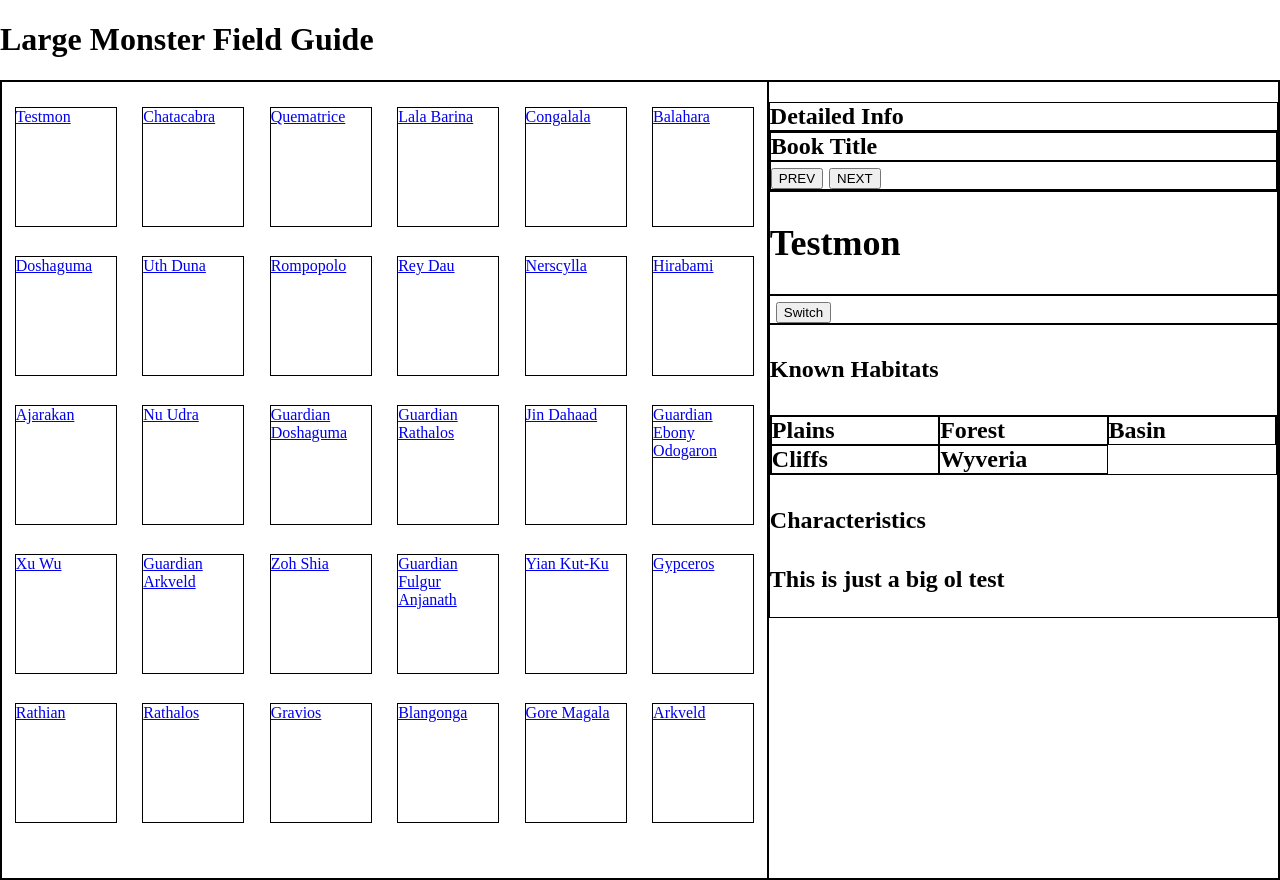
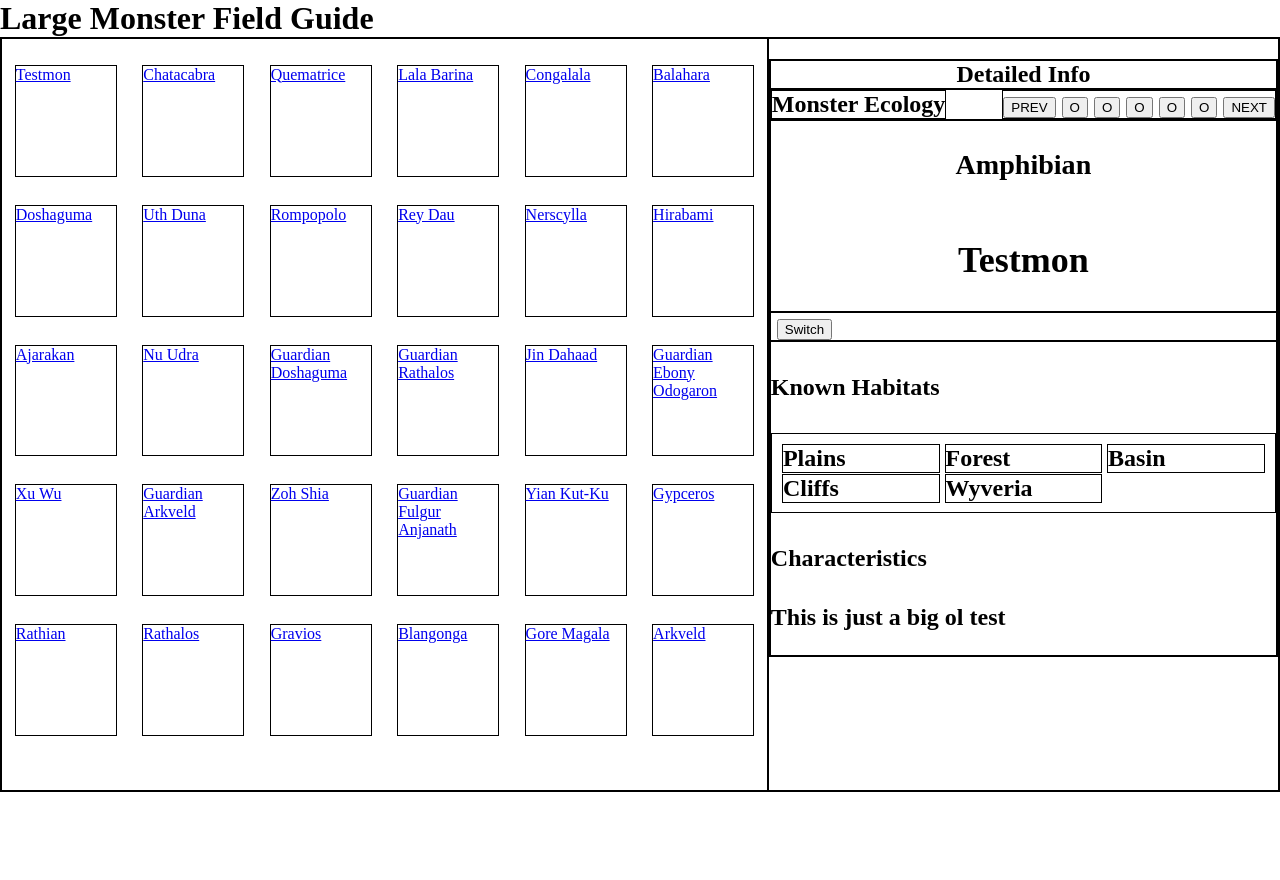
Before and after one commit to ansorokey/mhwilds, a Flask app: page /monsters in a window 1280 px wide. After the commit the page ends 792 px from the top, so only its background shows below. Run offline with Flask 3, Linux system fonts and the light colour scheme; data comes from the database, SQL or seed files in the repository.

Commit message:
Formatting and styling

```diff
--- a/app.py
+++ b/app.py
@@ -24,7 +24,7 @@ def returnData():
 def getMonster(monsterId):
     con = sqlite3.connect(dbsrc)
     cur = con.cursor()
-    res = cur.execute(f"SELECT id, name, characteristics, helpfulHints FROM large_monsters WHERE id={monsterId};").fetchone()
+    res = cur.execute(f"SELECT id, name, characteristics, helpfulHints, type FROM large_monsters WHERE id={monsterId};").fetchone()
     if res is None:
         con.close()
         return {'message': 'FAIL'}
@@ -34,13 +34,15 @@ def getMonster(monsterId):
         'id': res[0],
         'name': res[1],
         'characteristics': res[2],
-        'helpfulHints':res[3]
+        'helpfulHints':res[3],
+        'type':res[4]
     }
     habitats = cur.execute(f"SELECT plains, forest, basin, cliffs, wyveria FROM monster_locales WHERE monsterId={monster['id']}").fetchone()
     cur.close()
     return {
         'html': render_template('guide_details.html',
         name=monster['name'],
+        type=monster['type'],
         id=monster['id'],
         characteristics=monster['characteristics'],
         helpfulHints=monster['helpfulHints'],
--- a/static/script.js
+++ b/static/script.js
@@ -16,15 +16,34 @@ async function writeGuide(id, page) {
     const guideDetails = document.querySelector('#guide-details');
     guideDetails.innerHTML = `<h2>${data.html}</h2>`;
 
-    if(page === 1) {
-        const page1SwitchBtn = document.querySelector('#page-1-switch-btn');
+    switch(page) {
+        case 1:
+            const page1SwitchBtn = document.querySelector('#page-1-switch-btn');
+            page1SwitchBtn.addEventListener('click', () => {
+                document.querySelector('#page1-switch-a').classList.toggle('hidden');
+                document.querySelector('#page1-switch-b').classList.toggle('hidden');
+                page1SwitchBtn.dataset.showa = page1SwitchBtn.dataset.showa ? "False" : "True"
+            });
 
-        page1SwitchBtn.addEventListener('click', () => {
-            document.querySelector('#page1-switch-a').classList.toggle('hidden');
-            document.querySelector('#page1-switch-b').classList.toggle('hidden');
-            page1SwitchBtn.dataset.showa = page1SwitchBtn.dataset.showa ? "False" : "True"
-        })
-    }
+            document.querySelector('#book-title').innerText = "Monster Ecology";
+            break;
+
+        case 2:
+            document.querySelector('#book-title').innerText = "Suggested Strategy";
+            break;
+
+        case 3:
+            document.querySelector('#book-title').innerText = "Detailed Strategy";
+            break;
+
+        case 4:
+            document.querySelector('#book-title').innerText = "Obtainable Materials";
+            break;
+
+        case 5:
+            document.querySelector('#book-title').innerText = "Hunting Log";
+            break;
+        }
 }
 
 window.addEventListener('DOMContentLoaded', () => {
--- a/static/style.css
+++ b/static/style.css
@@ -1,6 +1,11 @@
+/* UNIVERSAL */
 * {
     box-sizing: border-box;
 }
+
+/*  */
+/* TAG */
+/*  */
 
 html, body {
     padding: 0;
@@ -9,14 +14,28 @@ html, body {
     height: 100%;
 }
 
+body {
+    max-height: 99%;
+}
+
+h1 {
+    flex-grow: 0;
+    padding: 0;
+    margin: 0;
+}
+
 div {
     border: 1px solid black;
 }
 
+/*  */
+/* ID */
+/*  */
+
 #guide-ctn {
-    display: flex;
     width: 100%;
     height: 100%;
+    flex-grow: 1;
 }
 
 #guide-list {
@@ -34,7 +53,22 @@ div {
 
 #guide-details {
     width: 40%;
+    max-height:100%;
+
 }
+
+#habitats-ctn {
+    display: grid;
+    grid-template-columns: repeat(3, 1fr);
+    grid-template-rows: repeat(2, 1fr);
+    column-gap: 1%;
+    row-gap: 3%;
+    padding: 2%;
+}
+
+/*  */
+/* CLASS */
+/*  */
 
 .monster-listing {
     width: 80%;
@@ -44,12 +78,27 @@ div {
     cursor: pointer;
 }
 
-#habitats-ctn {
-    display: grid;
-    grid-template-columns: repeat(3, 1fr);
-    grid-template-rows: repeat(2, 1fr);
-}
-
 .hidden {
     display: none;
 }
+
+.f {
+    display: flex;
+}
+
+.c {
+    flex-direction: column;
+}
+
+.center {
+    justify-content: center;
+    align-items: center;
+}
+
+.end {
+    justify-content: flex-end;
+}
+
+.s-b {
+    justify-content: space-between;
+}
--- a/templates/guide_details.html
+++ b/templates/guide_details.html
@@ -1,13 +1,22 @@
-<div>Detailed Info</div>
+<div id="guide-content">
 
+    <div class="f center">Detailed Info</div>
+
+
+    <div class="f s-b">
+        <div id="book-title">Book Title</div>
         <div>
-    <div>Book Title</div>
-    <div>
-        <button>PREV</button>
-        <button>NEXT</button>
+            <button class="pg-btn" data-page="Prev">PREV</button>
+            <button class="pg-btn" data-page="1">O</button>
+            <button class="pg-btn" data-page="2">O</button>
+            <button class="pg-btn" data-page="3">O</button>
+            <button class="pg-btn" data-page="4">O</button>
+            <button class="pg-btn" data-page="5">O</button>
+            <button class="pg-btn" data-page="Next">NEXT</button>
         </div>
     </div>
-<div>
+
+    <div class="f c center">
         <h3>{{type}}</h3>
         <h2>{{name}}</h2>
     </div>
@@ -54,3 +63,4 @@
             Special attacks go here
         </div>
     </div>
+</div>
--- a/templates/large_monsters.html
+++ b/templates/large_monsters.html
@@ -6,9 +6,10 @@
     <link rel="stylesheet" href="/static/style.css">
     <title>Large Monsters Field Guide</title>
 </head>
-<body>
+<body class="f c">
     <h1>Large Monster Field Guide</h1>
-    <div id="guide-ctn">
+
+    <div id="guide-ctn" class="f">
         <div id="guide-list">
             {% for monster in data %}
             <div class="monster-listing" data-monsterId={{monster.id}}>
```
Lines whose indentation alone changed are shown as unchanged.
